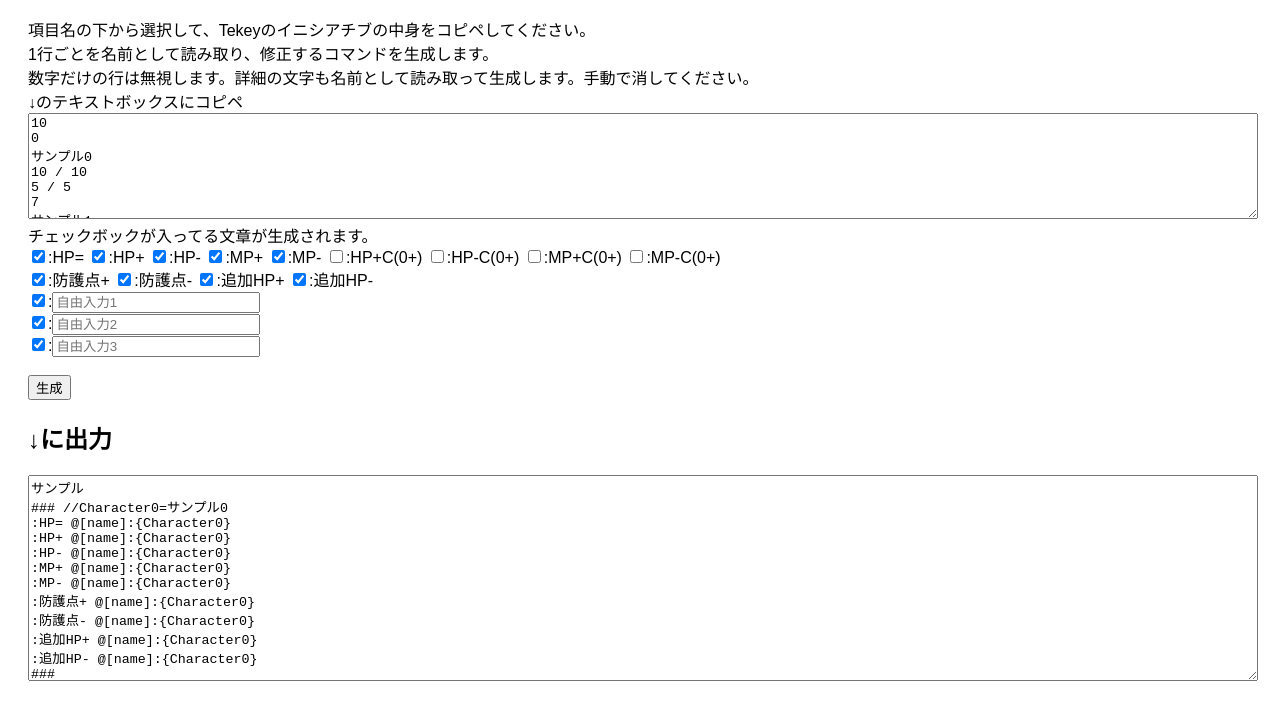
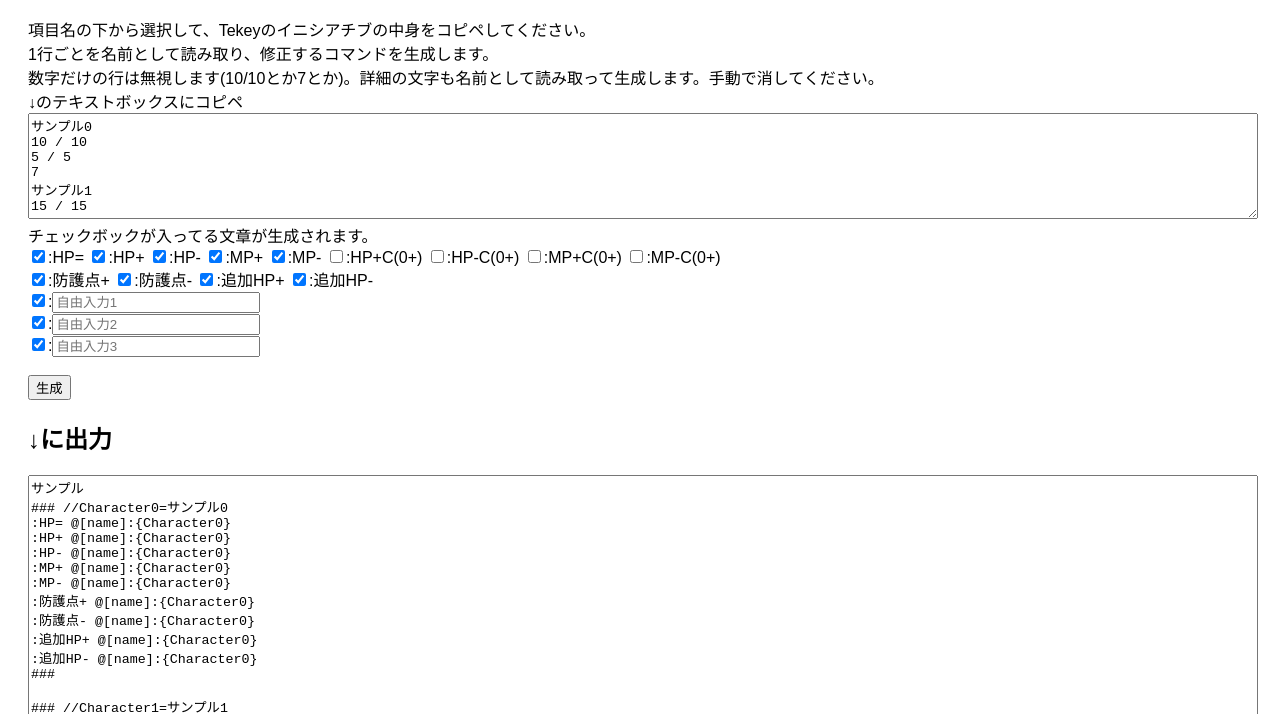
Before and after one commit to komakura/My_Tool, a plain HTML site: page Tools/TekeyStetusCommandGenerator/index.html in a window 1280 px wide. Shown: the part 86-800 px from the top of the page. Drawn offline with Linux system fonts and the light colour scheme.

Commit message:
change description

```diff
--- a/Tools/TekeyStetusCommandGenerator/index.html
+++ b/Tools/TekeyStetusCommandGenerator/index.html
@@ -12,17 +12,14 @@
 <body>
 
 <h2>Tekeyステータステーブル修正コマンド生成ツール</h2>
-<a>項目名の下から選択して、Tekeyのイニシアチブの中身をコピペしてください。<br>1行ごとを名前として読み取り、修正するコマンドを生成します。<br>数字だけの行は無視します。詳細の文字も名前として読み取って生成します。手動で消してください。<br>↓のテキストボックスにコピペ<a/>
+<a>項目名の下から選択して、Tekeyのイニシアチブの中身をコピペしてください。<br>1行ごとを名前として読み取り、修正するコマンドを生成します。<br>数字だけの行は無視します(10/10とか7とか)。詳細の文字も名前として読み取って生成します。手動で消してください。<br>↓のテキストボックスにコピペ<a/>
 <textarea id="inputText">
-10
-0
 サンプル0
 10 / 10
 5 / 5
 7
 サンプル1
 15 / 15
-2 / 2
 </textarea>
 <br>
 
@@ -53,7 +50,7 @@
 <button onclick="processInput()">生成</button>
 
 <h2>↓に出力</h2>
-<textarea id="output" style="height: 200px;" oninput="this.style.height = ''; this.style.height = this.scrollHeight + 'px';">
+<textarea id="output" style="height: 500px;" oninput="this.style.height = ''; this.style.height = this.scrollHeight + 'px';">
 サンプル
 ### //Character0=サンプル0
 :HP= @[name]:{Character0}
```
